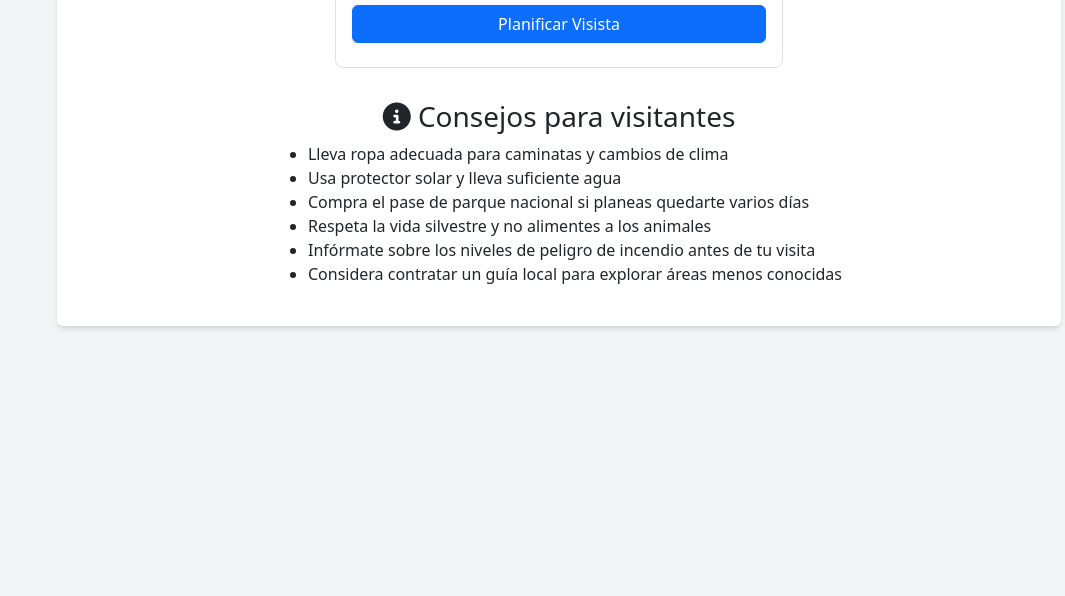
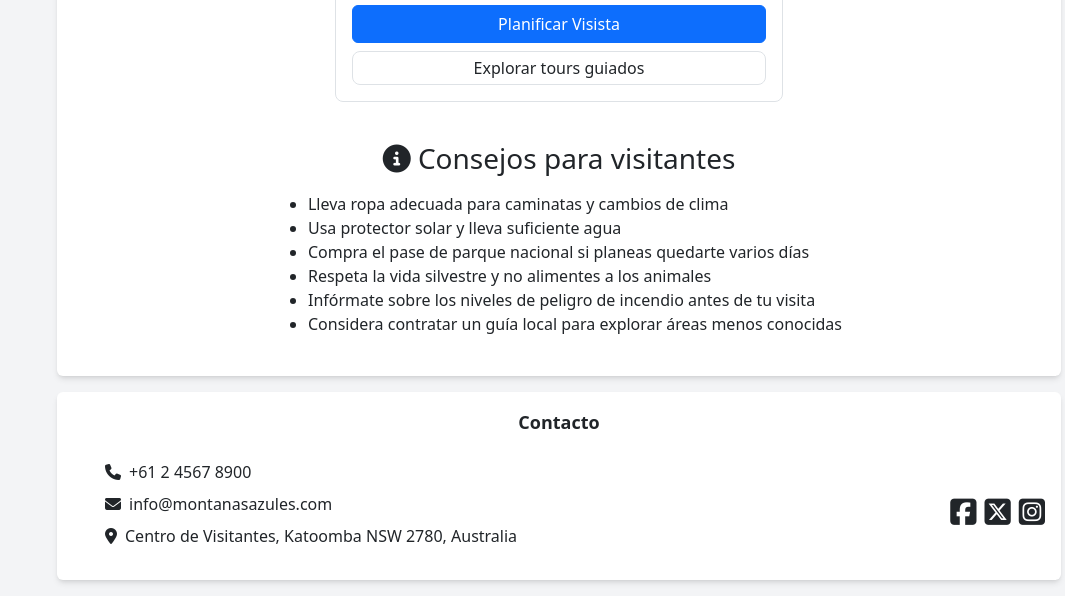
Before and after one commit to DiegoCruz1018/lovelyWorld, a website: page src/paisaje.html in a window 1280 px wide. Shown: the part 1814-2410 px from the top of the page, without its empty margins (215-1280 px from the left). Before the commit the page ends 2156 px from the top, so only its background shows below. Drawn offline with nearby package versions, Linux system fonts and the light colour scheme.

Commit message:
Se agrego un footer a la pagina de paisaje

```diff
--- a/src/paisaje.html
+++ b/src/paisaje.html
@@ -323,12 +323,13 @@
                       <span>A 2 horas en coche desde Sídney</span>
                     </div>
                     <button class="w-full btn btn-primary my-2" >Planificar Visista</button>
+                    <Button class="w-full border border-gray-600 p-1 rounded-lg btn-hover">Explorar tours guiados</Button>
                   </div>
                 </div>
 
                 <div data-aos="zoom-out-down" class="flex justify-center">
                   <div class="my-3 rounded-lg w-full">
-                    <h3 class="text-center my-2">
+                    <h3 class="text-center my-3">
                       <i class="fa-solid fa-circle-info"></i>
                       Consejos para visitantes
                     </h3>
@@ -344,6 +345,43 @@
                 </div>
             </div>
         </main>
+
+        <footer class="md:ml-64 justify-center mb-3">
+          <div class="bg-white shadow-md shadow-black-800 ms-md-3 me-md-1 mx-2 rounded-md p-3">
+            <h4 class="text-center text-lg font-bold mb-4">Contacto</h4>
+            <div class="md:flex justify-between align-center">
+              <div class="flex justify-center">
+                <ul class="space-y-2">
+                  <li class="flex items-center">
+                    <i class="fa-solid fa-phone me-2"></i>
+                    <span>+61 2 4567 8900</span>
+                  </li>
+                  <li class="flex items-center">
+                    <i class="fa-solid fa-envelope me-2"></i>
+                    <span>info@montanasazules.com</span>
+                  </li>
+                  <li class="flex items-center">
+                    <i class="fa-solid fa-location-dot me-2"></i>
+                    <span>Centro de Visitantes, Katoomba NSW 2780, Australia</span>
+                  </li>
+                </ul>
+              </div>
+
+              <div class="flex gap-2 items-center md:justify-end justify-center">
+                <Link href="#" class="text-muted-foreground hover:text-primary">
+                  <i class="style-icon fa-brands fa-square-facebook"></i>
+                </Link>
+                <Link href="#" class="text-muted-foreground hover:text-primary">
+                  <i class="style-icon fa-brands fa-square-x-twitter"></i>
+                </Link>
+                <Link href="#" className="text-muted-foreground hover:text-primary">
+                  <i class="style-icon fa-brands fa-square-instagram"></i>
+                </Link>
+              </div>
+
+            </div>
+          </div>
+        </footer>
 
         <script>
 
--- a/src/styles.css
+++ b/src/styles.css
@@ -114,3 +114,11 @@ li{
   height: 400px;
   border-radius: 5px;
 }
+
+.style-icon{
+  font-size: 30px;
+}
+
+.btn-hover:hover{
+  background-color: rgb(245, 243, 243);
+}
```
Also changed, not shown: src/index.html (+1 -1 lines).
